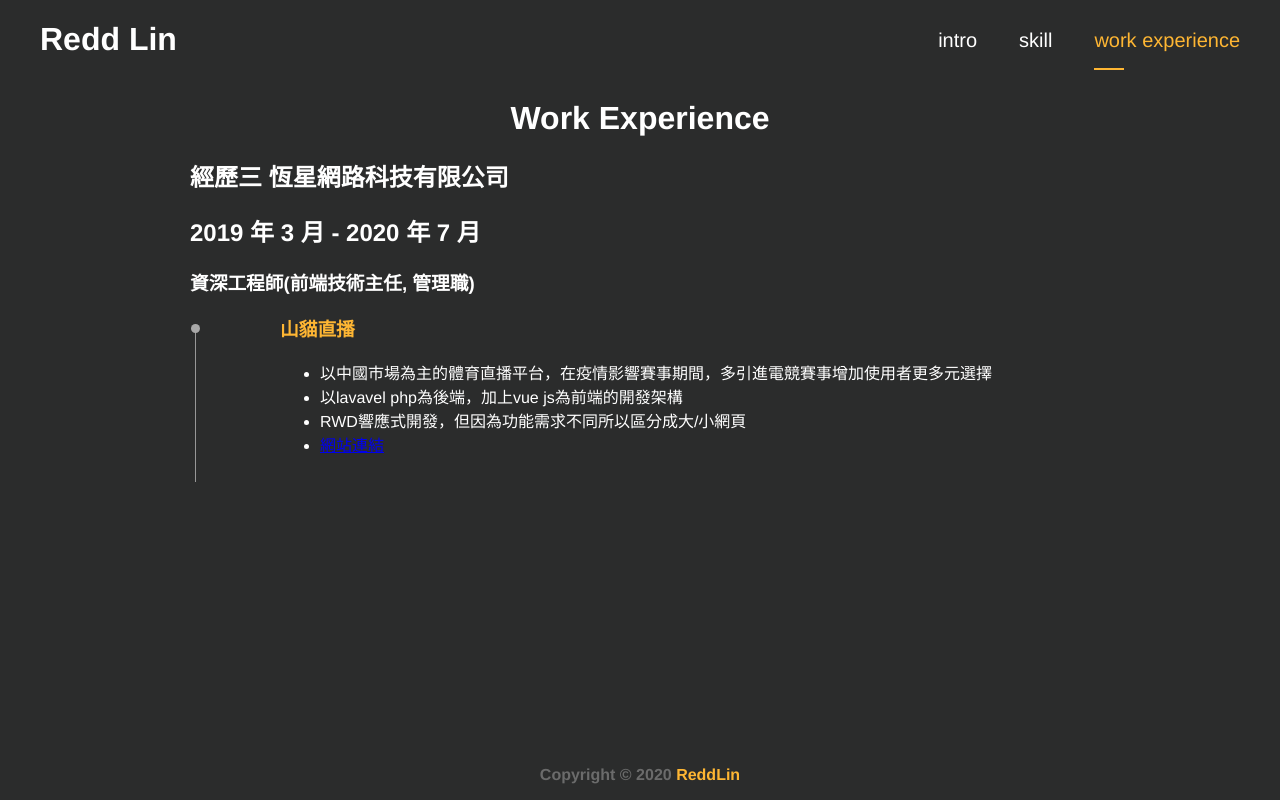
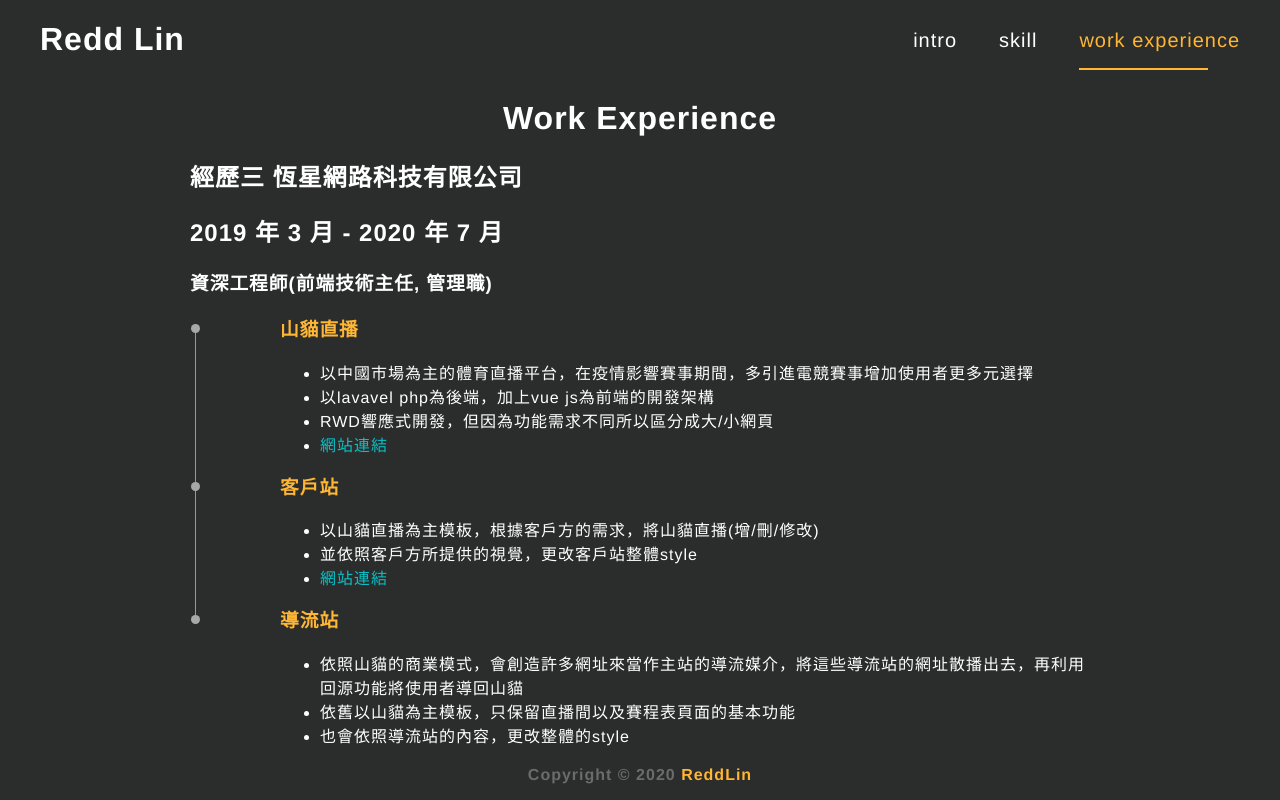
Before and after one commit to ReddLin/Redd_Lin, a Vue app: page /Redd_Lin/experience in a window 1280 px wide. Shown: the top 800 px of the page. Built offline with nearby package versions, Linux system fonts and the light colour scheme.

Commit message:
update work experience structure

```diff
--- a/src/components/Footer/Footer.vue
+++ b/src/components/Footer/Footer.vue
@@ -20,6 +20,7 @@ export default {
   text-align: center;
   position: fixed;
   bottom: 0;
+  z-index: 2;
   p {
     font-weight: bold;
     span {
--- a/src/components/Header/Header.vue
+++ b/src/components/Header/Header.vue
@@ -151,7 +151,7 @@ export default {
               transition: all 0.3s;
             }
             &:hover::before, &.active::before {
-              width: 30px;
+              width: 80%;
             }
           }
         }
--- a/src/lang/tw.js
+++ b/src/lang/tw.js
@@ -30,5 +30,12 @@ export default {
   __smzbContent1: '以中國市場為主的體育直播平台，在疫情影響賽事期間，多引進電競賽事增加使用者更多元選擇',
   __smzbContent2: '以lavavel php為後端，加上vue js為前端的開發架構',
   __smzbContent3: 'RWD響應式開發，但因為功能需求不同所以區分成大/小網頁',
-  __siteLink: '網站連結'
+  __siteLink: '網站連結',
+  __clientSite: '客戶站',
+  __clientContent1: '以山貓直播為主模板，根據客戶方的需求，將山貓直播(增/刪/修改)',
+  __clientContent2: '並依照客戶方所提供的視覺，更改客戶站整體style',
+  __navSite: '導流站',
+  __navContent1: '依照山貓的商業模式，會創造許多網址來當作主站的導流媒介，將這些導流站的網址散播出去，再利用回源功能將使用者導回山貓',
+  __navContent2: '依舊以山貓為主模板，只保留直播間以及賽程表頁面的基本功能',
+  __navContent3: '也會依照導流站的內容，更改整體的style'
 }
--- a/src/views/experience/Experience.vue
+++ b/src/views/experience/Experience.vue
@@ -2,29 +2,63 @@
   <div class="experience">
     <h1>{{ $t('__workExperience') }}</h1>
     <div class="ex-contents">
-      <h2>{{ $t('__experience') }}{{ $t('__three') }} {{ $t('__solartech') }}</h2>
-      <h2>2019 {{ $t('__year') }} 3 {{ $t('__month') }} - 2020 {{ $t('__year') }} 7 {{ $t('__month') }}</h2>
-      <h3>{{ $t('__frontEndSr') }}({{ $t('__jobTitle') }})</h3>
-      <div class="duty-contents">
-        <div class="border-block" />
-        <div class="work-project">
-          <h3>{{ $t('__smzb') }}</h3>
-          <ul>
-            <li>{{ $t('__smzbContent1') }}</li>
-            <li>{{ $t('__smzbContent2') }}</li>
-            <li>{{ $t('__smzbContent3') }}</li>
-            <li>
-              <a href="//smzb.cn" target="_blank">{{ $t('__siteLink') }}</a>
-            </li>
-          </ul>
-        </div>
-      </div>
+      <Company
+        v-for="(company, c_index) in companyList"
+        :key="'company_' + c_index"
+        :company-name="company.companyName"
+        :during-time="company.duringTime"
+        :title="company.title"
+        :projects="company.projects"
+      />
     </div>
   </div>
 </template>
 <script>
+import Company from '@/views/experience/components/company'
 export default {
-
+  components: {
+    Company
+  },
+  data() {
+    return {
+      companyList: [{
+        companyName: this.$t('__experience') + this.$t('__three') + ' ' + this.$t('__solartech'),
+        duringTime: '2019 ' + this.$t('__year') + ' 3 ' + this.$t('__month') + ' - 2020 ' + this.$t('__year') + ' 7 ' + this.$t('__month'),
+        title: this.$t('__frontEndSr') + '(' + this.$t('__jobTitle') + ')',
+        projects: [{
+          name: this.$t('__smzb'),
+          desp: [this.$t('__smzbContent1'), this.$t('__smzbContent2'), this.$t('__smzbContent3')],
+          site_url: '//smzb.cn'
+        }, {
+          name: this.$t('__clientSite'),
+          desp: [this.$t('__clientContent1'), this.$t('__clientContent2')],
+          site_url: '//kl99.tv'
+        }, {
+          name: this.$t('__navSite'),
+          desp: [this.$t('__navContent1'), this.$t('__navContent2'), this.$t('__navContent3')],
+          site_url: '//ggzb.io'
+        }]
+      },
+      {
+        companyName: this.$t('__experience') + this.$t('__two') + ' ' + this.$t('__solartech'),
+        duringTime: '2019 ' + this.$t('__year') + ' 3 ' + this.$t('__month') + ' - 2020 ' + this.$t('__year') + ' 7 ' + this.$t('__month'),
+        title: this.$t('__frontEndSr') + '(' + this.$t('__jobTitle') + ')',
+        projects: [{
+          name: this.$t('__smzb'),
+          desp: [this.$t('__smzbContent1'), this.$t('__smzbContent2'), this.$t('__smzbContent3')],
+          site_url: '//smzb.cn'
+        }, {
+          name: this.$t('__clientSite'),
+          desp: [this.$t('__clientContent1'), this.$t('__clientContent2')],
+          site_url: '//kl99.tv'
+        }, {
+          name: this.$t('__navSite'),
+          desp: [this.$t('__navContent1'), this.$t('__navContent2'), this.$t('__navContent3')],
+          site_url: '//ggzb.io'
+        }]
+      }]
+    }
+  }
 }
 </script>
 <style lang="scss" scoped>
@@ -39,47 +73,7 @@ export default {
   .ex-contents {
     max-width: 900px;
     margin: 0 auto;
-    h2 {
-      text-align: left;
-    }
-    .duty-contents {
-      display: flex;
-      position: relative;
-      .border-block {
-        flex: 1;
-        position: static;
-        &::before {
-          content: ' ';
-          width: 9px;
-          height: 9px;
-          border-radius: 50%;
-          position: absolute;
-          display: inline-block;
-          background-color: #a8a8a8;
-          margin-top: 10px;
-          margin-left: .5px;
-          z-index: 1;
-        }
-        &::after {
-          content: '';
-          position: absolute;
-          width: 1px;
-          height: 100%;
-          background-color: #979797;
-          display: block;
-          margin-left: 4.5px;
-          top: 10px;
-          z-index: 0;
-        }
-      }
-      .work-project {
-        flex: 9;
-        h3 {
-          color: $color-header-menu;
-          margin-top: 0;
-        }
-      }
-    }
+    padding-bottom: 50px;
   }
 }
 </style>
--- /dev/null
+++ b/src/views/experience/components/company.vue
@@ -0,0 +1,47 @@
+<template>
+  <div class="company">
+    <h2>{{ companyName }}</h2>
+    <h2>{{ duringTime }}</h2>
+    <h3>{{ title }}</h3>
+    <CompanyProject
+      v-for="(project, p_index) in projects"
+      :key="'project_' + p_index"
+      :project="project"
+      :end="p_index === projects.length-1 ? true : false"
+    />
+  </div>
+</template>
+<script>
+import CompanyProject from '@/views/experience/components/companyProject'
+
+export default {
+  components: {
+    CompanyProject
+  },
+  props: {
+    companyName: {
+      type: String,
+      default: ''
+    },
+    duringTime: {
+      type: String,
+      default: ''
+    },
+    title: {
+      type: String,
+      default: ''
+    },
+    projects: {
+      type: Array,
+      default: null
+    }
+  }
+}
+</script>
+<style lang="scss" scoped>
+.company {
+  h2 {
+    text-align: left;
+  }
+}
+</style>
--- /dev/null
+++ b/src/views/experience/components/companyProject.vue
@@ -0,0 +1,95 @@
+<template>
+  <div class="duty-contents">
+    <div :class="end ? 'border-block-end' : 'border-block'" />
+    <div class="work-project">
+      <h3>{{ project.name }}</h3>
+      <ul>
+        <li v-for="(desp, d_index) in project.desp" :key="'desp_' + d_index">
+          {{ desp }}
+        </li>
+        <li>
+          <a :href="project.site_url" target="_blank">{{ $t('__siteLink') }}</a>
+        </li>
+      </ul>
+    </div>
+  </div>
+</template>
+<script>
+export default {
+  props: {
+    project: {
+      type: Object,
+      default: null
+    },
+    end: {
+      type: Boolean,
+      default: false
+    }
+  }
+}
+</script>
+<style lang="scss" scoped>
+@import "@/scss/theme";
+
+.duty-contents {
+  display: flex;
+  position: relative;
+  .border-block {
+    flex: 1;
+    position: static;
+    &::before {
+      content: ' ';
+      width: 9px;
+      height: 9px;
+      border-radius: 50%;
+      position: absolute;
+      display: inline-block;
+      background-color: #a8a8a8;
+      margin-top: 10px;
+      margin-left: .5px;
+      z-index: 1;
+    }
+    &::after {
+      content: '';
+      position: absolute;
+      width: 1px;
+      height: 100%;
+      background-color: #979797;
+      display: block;
+      margin-left: 4.5px;
+      top: 10px;
+      z-index: 0;
+    }
+  }
+  .border-block-end {
+    flex: 1;
+    position: static;
+    &::before {
+      content: ' ';
+      width: 9px;
+      height: 9px;
+      border-radius: 50%;
+      position: absolute;
+      display: inline-block;
+      background-color: #a8a8a8;
+      margin-top: 10px;
+      margin-left: .5px;
+      z-index: 1;
+    }
+  }
+  .work-project {
+    flex: 9;
+    h3 {
+      color: $color-header-menu;
+      margin-top: 0;
+    }
+    a {
+      text-decoration: none;
+      color: #0bbfc5;
+      &:hover {
+        text-decoration: underline;
+      }
+    }
+  }
+}
+</style>
--- a/src/views/layout/Layout.vue
+++ b/src/views/layout/Layout.vue
@@ -23,4 +23,7 @@ body {
 body::-webkit-scrollbar {
   display: none;
 }
+* {
+  letter-spacing: 1px;
+}
 </style>
--- a/src/views/skill/Skill.vue
+++ b/src/views/skill/Skill.vue
@@ -27,70 +27,55 @@ export default {
         'title': 'Front-end',
         'list': [{
           'name': 'Jquery',
-          'percent': 90,
-          'fill': { color: '#ff1e41' }
+          'percent': 90
         }, {
           'name': 'Bootstrap',
-          'percent': 85,
-          'fill': { color: '#ff1e41' }
+          'percent': 85
         }, {
           'name': 'CSS(SCSS)',
-          'percent': 80,
-          'fill': { color: '#ff1e41' }
+          'percent': 80
         }, {
           'name': 'AngularJs',
-          'percent': 60,
-          'fill': { color: '#ff1e41' }
+          'percent': 60
         }, {
           'name': 'Vue',
-          'percent': 90,
-          'fill': { color: '#ff1e41' }
+          'percent': 90
         }]
       }, {
         'title': 'Back-end',
         'list': [{
           'name': 'JAVA',
-          'percent': 70,
-          'fill': { color: '#ff1e41' }
+          'percent': 70
         }, {
           'name': 'PlayFramework',
-          'percent': 70,
-          'fill': { color: '#ff1e41' }
+          'percent': 70
         }, {
           'name': 'MySQL',
-          'percent': 75,
-          'fill': { color: '#ff1e41' }
+          'percent': 75
         }, {
           'name': 'nodeJs',
-          'percent': 70,
-          'fill': { color: '#ff1e41' }
+          'percent': 70
         }, {
           'name': 'mongoDB',
-          'percent': 65,
-          'fill': { color: '#ff1e41' }
+          'percent': 65
         }]
       }, {
         'title': 'Tools',
         'list': [{
           'name': 'BitBucket',
-          'percent': 70,
-          'fill': { color: '#ff1e41' }
+          'percent': 70
         }, {
           'name': 'SVN',
-          'percent': 70,
-          'fill': { color: '#ff1e41' }
+          'percent': 70
         }, {
           'name': 'Webpack',
-          'percent': 70,
-          'fill': { color: '#ff1e41' }
+          'percent': 70
         }, {
           'name': 'websocket',
-          'percent': 80,
-          'fill': { color: '#ff1e41' }
+          'percent': 80
         }, {
           'name': 'sourcetree',
-          'percent': 80,
-          'fill': { color: '#ff1e41' }
+          'percent': 80
         }]
       }]
     }
```
